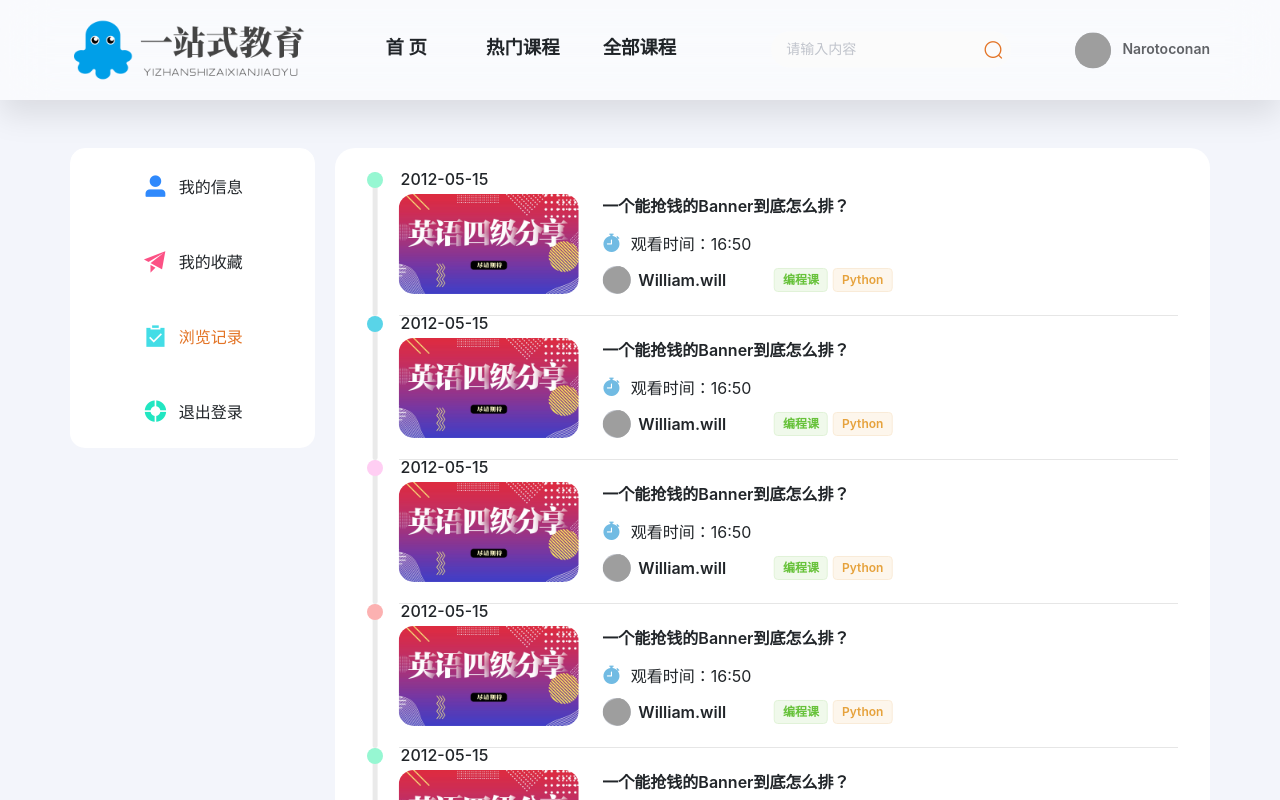
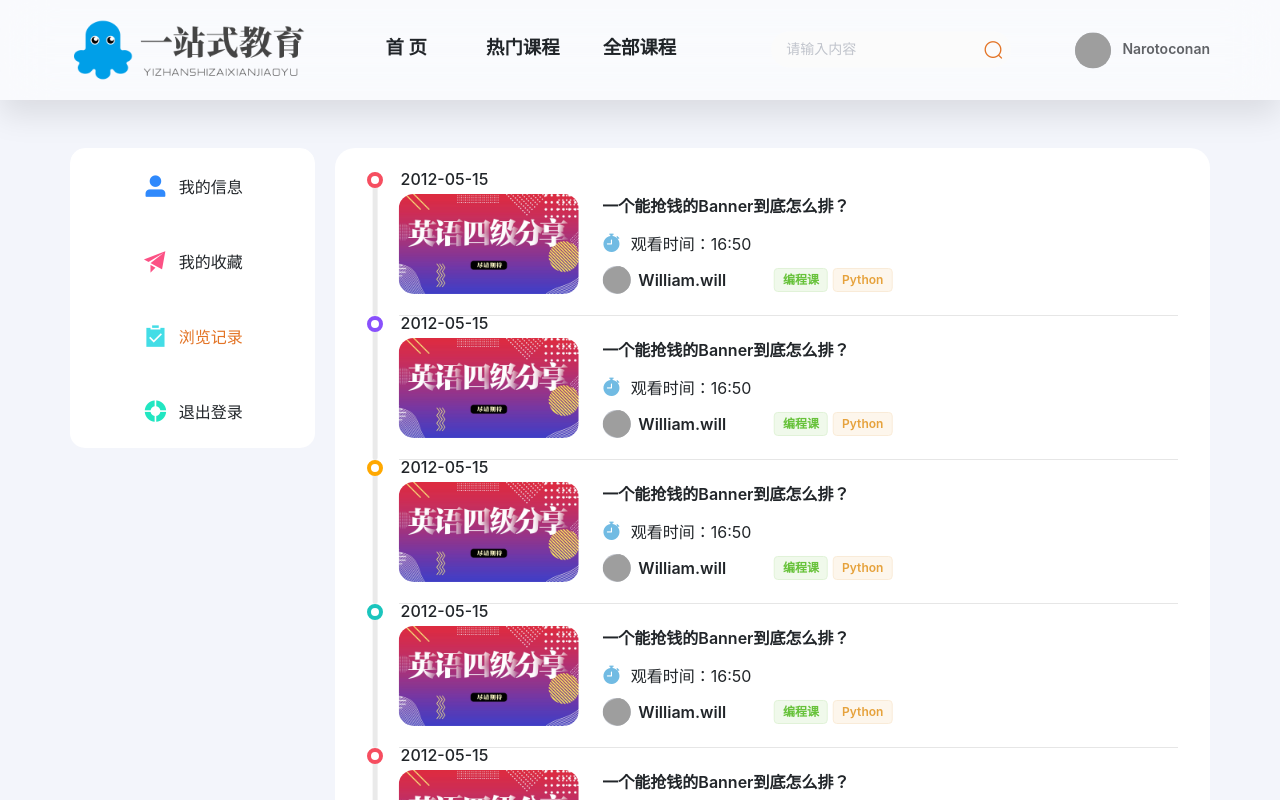
Before and after one commit to Narotoconan/EducationOnline, a Vue app: page /profile/browsed in a window 1280 px wide. Shown: the top 800 px of the page. Built offline with nearby package versions, Linux system fonts and the light colour scheme; grey boxes are pictures that could not be loaded.

Commit message:
improved and perfected user avatar

```diff
--- a/src/assets/css/curriculumDetail/curList.less
+++ b/src/assets/css/curriculumDetail/curList.less
@@ -1,5 +1,4 @@
 .curList{
-  background-color: #ffffff;
   border-radius: 15px;
   padding: 2rem;
   .title{
--- a/src/assets/css/profile/browsed/browsed.less
+++ b/src/assets/css/profile/browsed/browsed.less
@@ -18,7 +18,8 @@
     .browsedPoint{
       width: @point;
       height: @point;
-      background-color: #7bc1fc;
+      background-color: #ffffff;
+      border: 4px solid #8950fc;
       border-radius: 50%;
       z-index: 50;
     }
--- a/src/components/profile/browsed/browsed.vue
+++ b/src/components/profile/browsed/browsed.vue
@@ -23,10 +23,10 @@
                     {number: 5},
                 ],
                 pointC: [
-                    "#fcb1b1",
-                    "#96f7d2",
-                    "#59d4e8",
-                    "#ffcef3",
+                    "#1bc5bd",
+                    "#f64e60",
+                    "#8950fc",
+                    "#ffa800",
                     ""
                 ]
             }
@@ -47,7 +47,7 @@
                 for (let i = 1; i <= len; i++) {
                     let index = i % 4;
                     $(".browsed>div:nth-of-type("+i+") .browsedPoint").css({
-                        "background-color": vm.pointC[index]
+                        "border-color": vm.pointC[index]
                     });
                 }
             },
```
